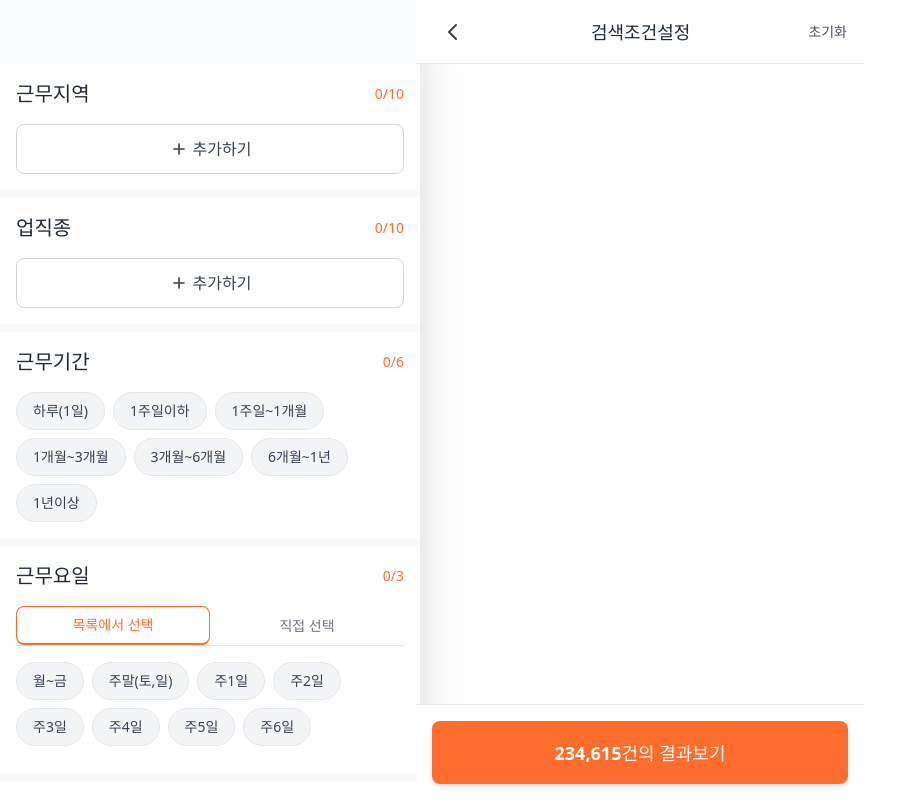
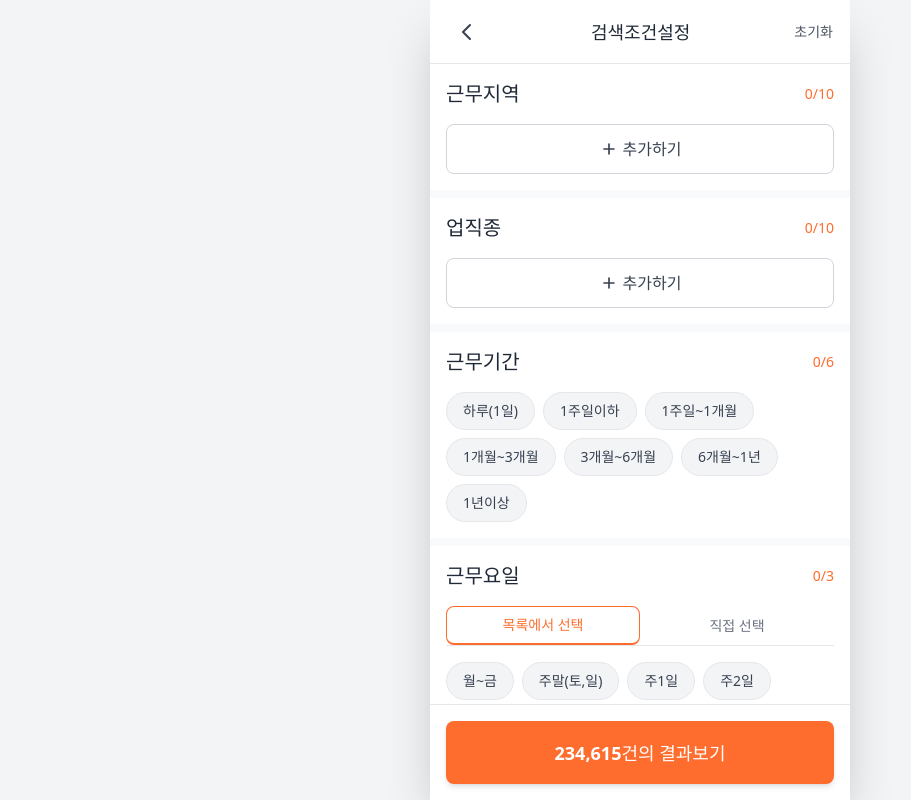
Before and after one commit to sanghuniolsida/JOBKOREA_FE, a React (Vite) app: page / in a window 1280 px wide. Shown: the whole page, without its empty margins (0-911 px from the left). Built offline with nearby package versions, Linux system fonts and the light colour scheme.

Commit message:
style: 메인 영역 위치 가운데 정렬 및 너비 조정

```diff
--- a/src/components/Footer.tsx
+++ b/src/components/Footer.tsx
@@ -7,7 +7,7 @@ interface FooterProps {
 
 export const Footer: React.FC<FooterProps> = ({ resultCount }) => {
     return (
-        <footer className="fixed bottom-0 left-0 right-0 max-w-md mx-auto h-24 bg-white border-t border-gray-200 p-4 z-10">
+        <footer className="fixed bottom-0 left-1/2 transform -translate-x-1/2 w-[420px] h-24 bg-white border-t border-gray-200 p-4 z-10">
             <button className="w-full h-full bg-brand-orange text-white text-lg font-bold rounded-lg shadow-md hover:bg-orange-600 transition-colors">
                 {resultCount.toLocaleString()}건의 결과보기
             </button>
--- a/src/components/Header.tsx
+++ b/src/components/Header.tsx
@@ -7,14 +7,21 @@ const ArrowLeftIcon: React.FC = () => (
     </svg>
 );
 
-export const Header: React.FC = () => {
+interface HeaderProps {
+    onReset: () => void;
+}
+
+export const Header: React.FC<HeaderProps> = ({ onReset }) => {
     return (
-        <header className="fixed top-0 left-0 right-0 max-w-md mx-auto h-16 bg-white border-b border-gray-200 flex items-center justify-between px-4 z-10">
+        <header className="fixed top-0 left-1/2 transform -translate-x-1/2 w-[420px] h-16 bg-white border-b border-gray-200 flex items-center justify-between px-4 z-10">
             <button className="p-2 text-gray-700">
                 <ArrowLeftIcon />
             </button>
             <h1 className="text-lg font-bold text-gray-800">검색조건설정</h1>
-            <button className="text-sm font-medium text-gray-600 hover:text-brand-orange">
+            <button
+                onClick={onReset}
+                className="text-sm font-medium text-gray-600 hover:text-brand-orange"
+            >
                 초기화
             </button>
         </header>
--- a/src/index.css
+++ b/src/index.css
@@ -25,8 +25,6 @@ a:hover {
 
 body {
   margin: 0;
-  display: flex;
-  place-items: center;
   min-width: 320px;
   min-height: 100vh;
 }
```
